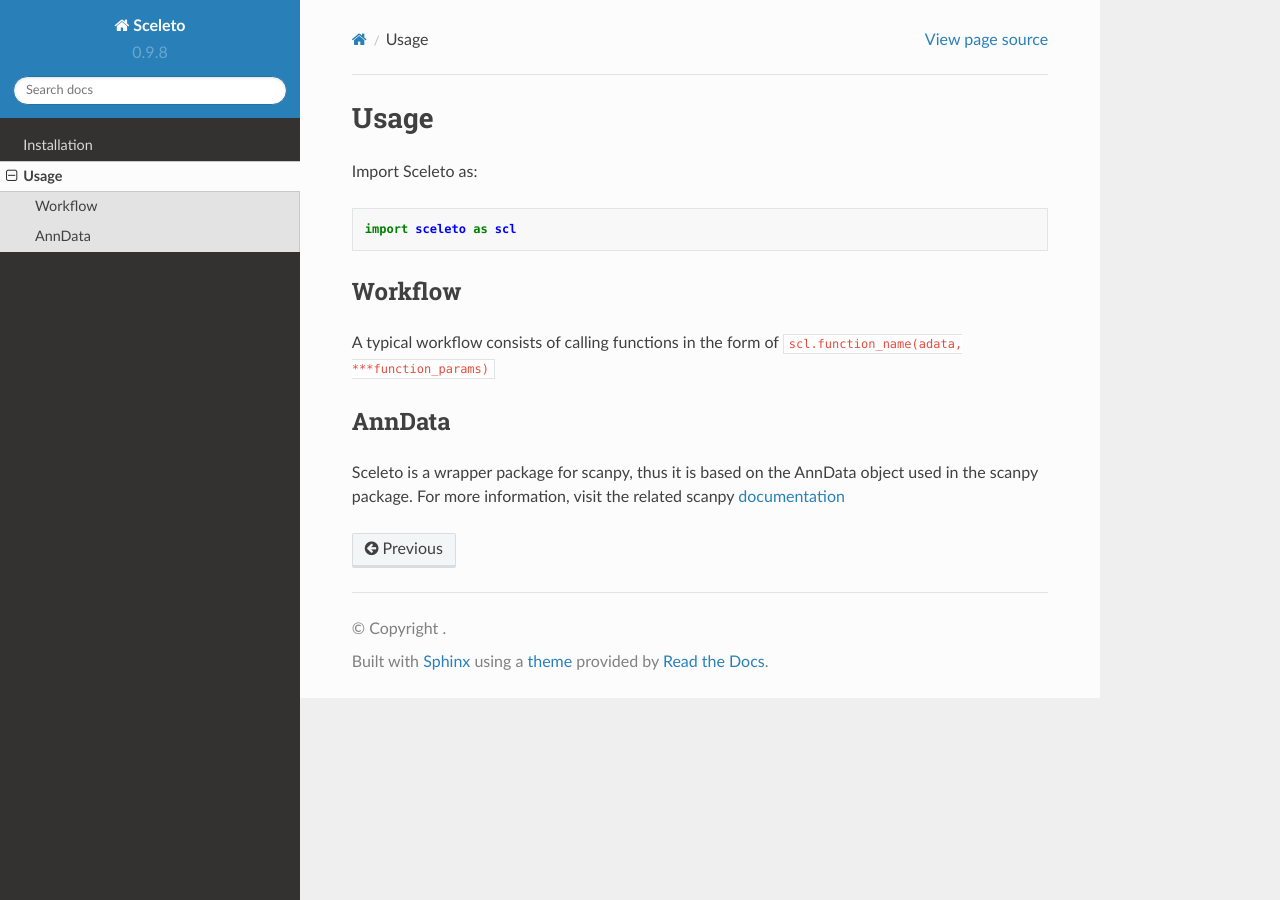
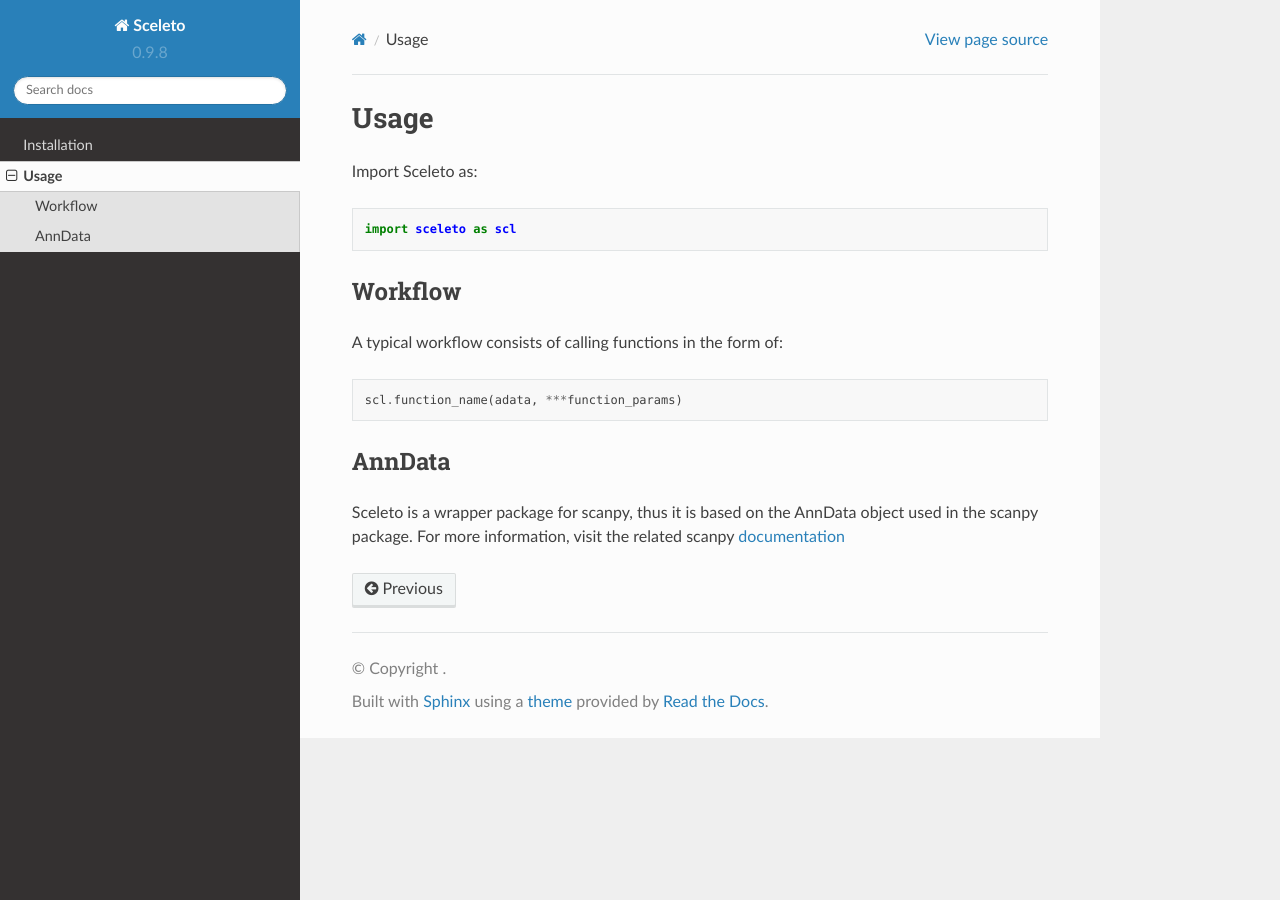
Before and after one commit to scmgl-kaist/sceleto, a Sphinx documentation site: the page built from docs/source/usage.rst, in a window 1280 px wide. Built offline with Sphinx 7.4.7 and the Read the Docs theme 2.0.0, drawn with Linux system fonts in a browser that asks for light colours; pages that are not in the unit, such as notebooks, are missing from menus; cross-references to code outside the pages are shown as plain code; some of the changed lines change nothing that is shown.

Commit message:
Changed some text at usage.rst

```diff
--- a/docs/source/usage.rst
+++ b/docs/source/usage.rst
@@ -11,8 +11,11 @@
 Workflow
 ------------
 
-A typical workflow consists of calling functions in the form of
-:py:`scl.function_name(adata, ***function_params)`
+A typical workflow consists of calling functions in the form of:
+
+.. code-block:: python
+
+   scl.function_name(adata, ***function_params)
 
 AnnData
 ------------
```
